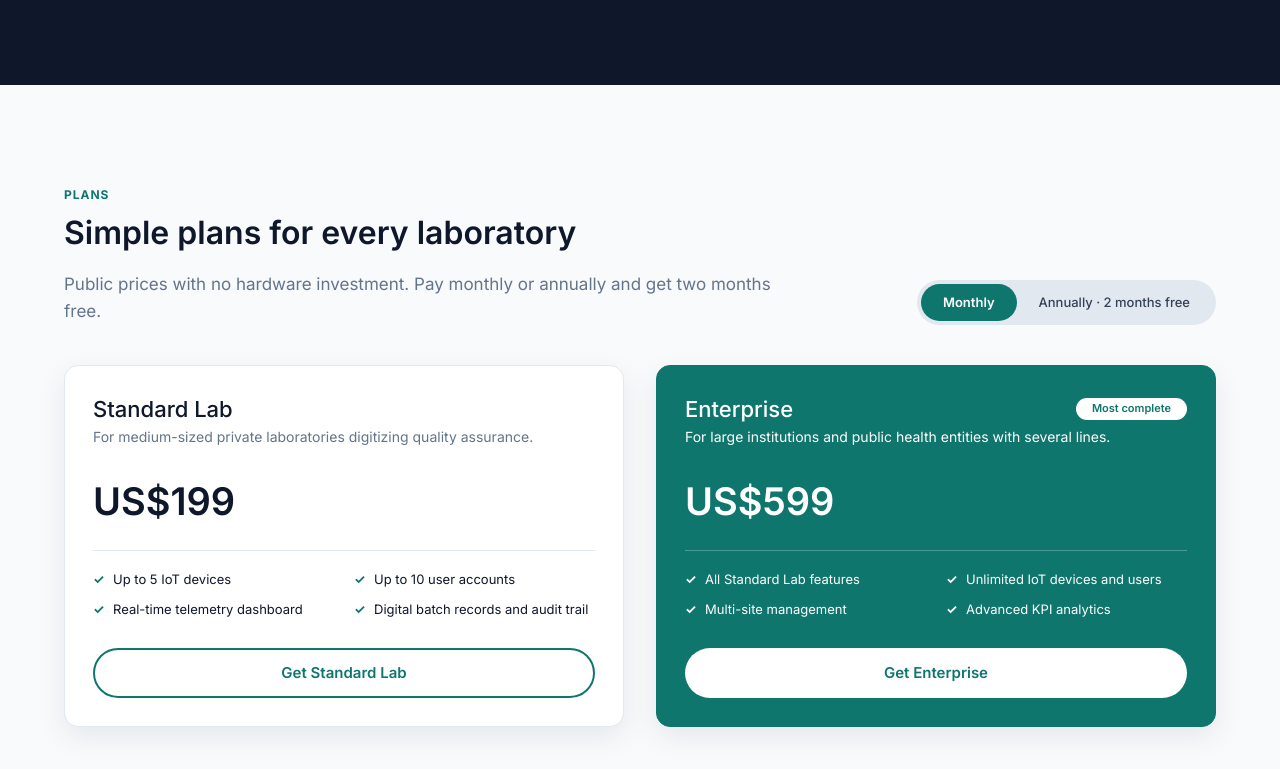
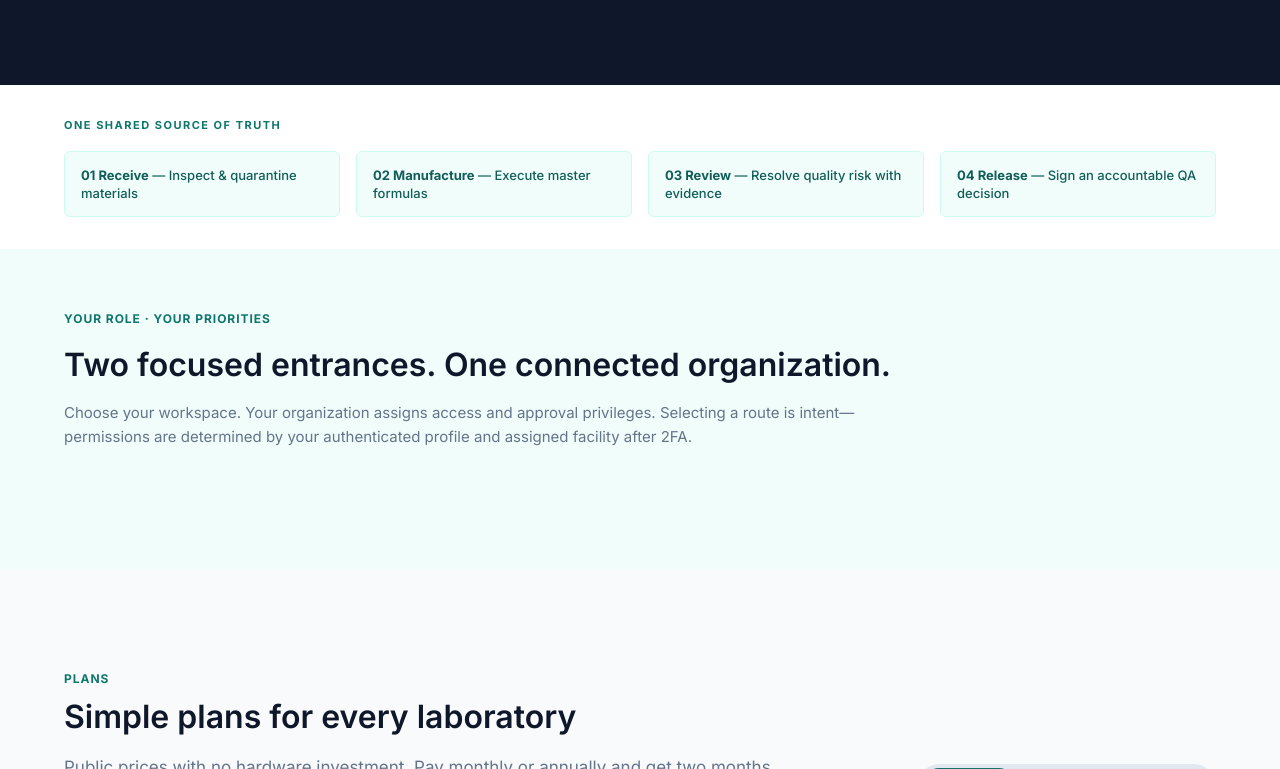
Before and after one commit to IngesCompany-7742/IngesCompany-LandingPage, a website built with webpack: page index.html in a window 1280 px wide. Shown: the part 575-1344 px from the top of the page. Built offline with nearby package versions, Linux system fonts and the light colour scheme.

Commit message:
feat(workspace): add process flow bar and section workspace

```diff
--- a/index.html
+++ b/index.html
@@ -60,6 +60,36 @@
     </div>
   </section>
 </main>
+
+<!-- Workspace Section -->
+<section class="workspace-section" id="workspace">
+
+  <!-- Top Process Bar -->
+  <div class="process-flow">
+    <div class="container">
+      <span class="process-overline" data-i18n="workspace.process_overline"></span>
+      <div class="process-steps">
+        <div class="process-step" data-i18n="workspace.step1"></div>
+        <div class="process-step" data-i18n="workspace.step2"></div>
+        <div class="process-step" data-i18n="workspace.step3"></div>
+        <div class="process-step" data-i18n="workspace.step4"></div>
+      </div>
+    </div>
+  </div>
+
+  <!-- Workspace Header -->
+  <div class="workspace-header">
+    <div class="container">
+      <span class="overline" data-i18n="workspace.overline"></span>
+      <h2 data-i18n="workspace.title"></h2>
+      <p class="section-subtitle" data-i18n="workspace.subtitle"></p>
+    </div>
+  </div>
+
+  <!-- TODO: Add workspace cards here -->
+
+</section>
+
 <!-- Plans with monthly / annual billing -->
 <section class="section section-gray" id="plans">
   <div class="container">
--- a/public/assets/styles/sections.css
+++ b/public/assets/styles/sections.css
@@ -98,6 +98,62 @@
   box-shadow: var(--shadow);
   z-index: 10;
 }
+/* ---------- Workspace Section ---------- */
+.workspace-section {
+  background-color: var(--mint); /* Fondo verde clarito general */
+  padding-bottom: 80px;
+}
+
+/* Process Bar */
+.process-flow {
+  background-color: #ffffff;
+  padding: 32px 0;
+}
+.process-overline {
+  color: var(--teal);
+  font-size: 11px;
+  font-weight: 700;
+  letter-spacing: 1.5px;
+  text-transform: uppercase;
+  margin-bottom: 16px;
+  display: block;
+}
+.process-steps {
+  display: grid;
+  grid-template-columns: repeat(4, 1fr);
+  gap: 16px;
+}
+.process-step {
+  background: var(--mint);
+  border: 1px solid var(--teal-pale);
+  padding: 14px 16px;
+  border-radius: 6px;
+  color: var(--teal-dark);
+  font-size: 13px;
+  line-height: 1.4;
+  font-weight: 500;
+}
+.process-step strong {
+  font-weight: 700;
+}
+
+/* Header de Workspaces */
+.workspace-header {
+  padding: 56px 0 40px;
+}
+.workspace-header h2 {
+  font-size: 32px;
+  color: var(--navy);
+  margin-top: 8px;
+}
+.workspace-header .section-subtitle {
+  color: var(--muted);
+  font-size: 15px;
+  max-width: 800px;
+  margin-top: 16px;
+  line-height: 1.6;
+}
+
 /* ---------- Plans ---------- */
 
 .plans-head {
```
